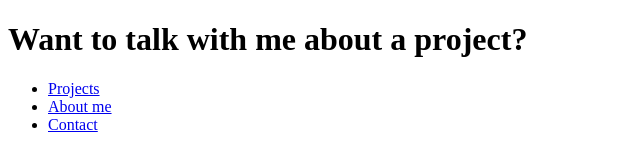
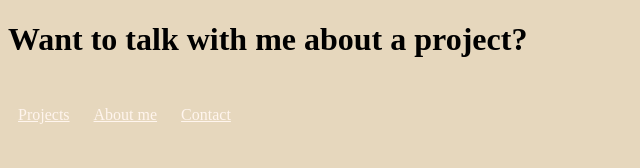
Before and after one commit to Gab0CS/projectFolder, a plain HTML site: page contact.html in a window 1280 px wide. Shown: the whole page, without its empty margins (0-640 px from the left). Drawn offline with Linux system fonts and the light colour scheme; files whose address does not match are found by name.

Commit message:
Finished to apply styles, not quite good yet tomorrow is a new day

```diff
--- a/contact.html
+++ b/contact.html
@@ -1,17 +1,19 @@
 <!DOCTYPE html>
 <html>
     <head>
-        <link reel="'stylesheet" href="C:\1Projects\projectFolder\styles.css">
+        <link rel="stylesheet" href="C:\1Projects\projectFolder\styles.css">
         <title>Contact</title>
     </head>
     <body>
         <h1>Want to talk with me about a project?</h1>
         <header>
-            <ul>
-                <li><a href="C:\1Projects\projectFolder\projects.html">Projects</a></li>
-                <li><a href="C:\1Projects\projectFolder\index.html">About me</a></li>
-                <li><a href="C:\1Projects\projectFolder\contact.html">Contact</a></li>
-            </ul>
+            <nav>
+               <ul>
+                    <li><a href="C:\1Projects\projectFolder\projects.html">Projects</a></li>
+                    <li><a href="C:\1Projects\projectFolder\index.html">About me</a></li>
+                    <li><a href="C:\1Projects\projectFolder\contact.html">Contact</a></li>
+                </ul>
+            </nav>
         </header>
     </body>
 </html>
--- a/styles.css
+++ b/styles.css
@@ -1,17 +1,13 @@
 body{
     font-size: 16px;
-    /*background-color: #e6d7bd;*/
-    background-color: #000000;
+    background-color: #e6d7bd;
     width: 1200px;
 }
 header{
-    width: 100%;
+    width: 700px;
     display: flex;
     height: 69px;
-    border-bottom: 1px solid seashell;
-    position: fixed;
-    background-color: #000000;
-    text-align: center;
+    text-align: right;
 }
 nav ul {
     margin: 0;
```
Also changed, not shown: index.html (+3 -2 lines), projects.html (+8 -6 lines).
